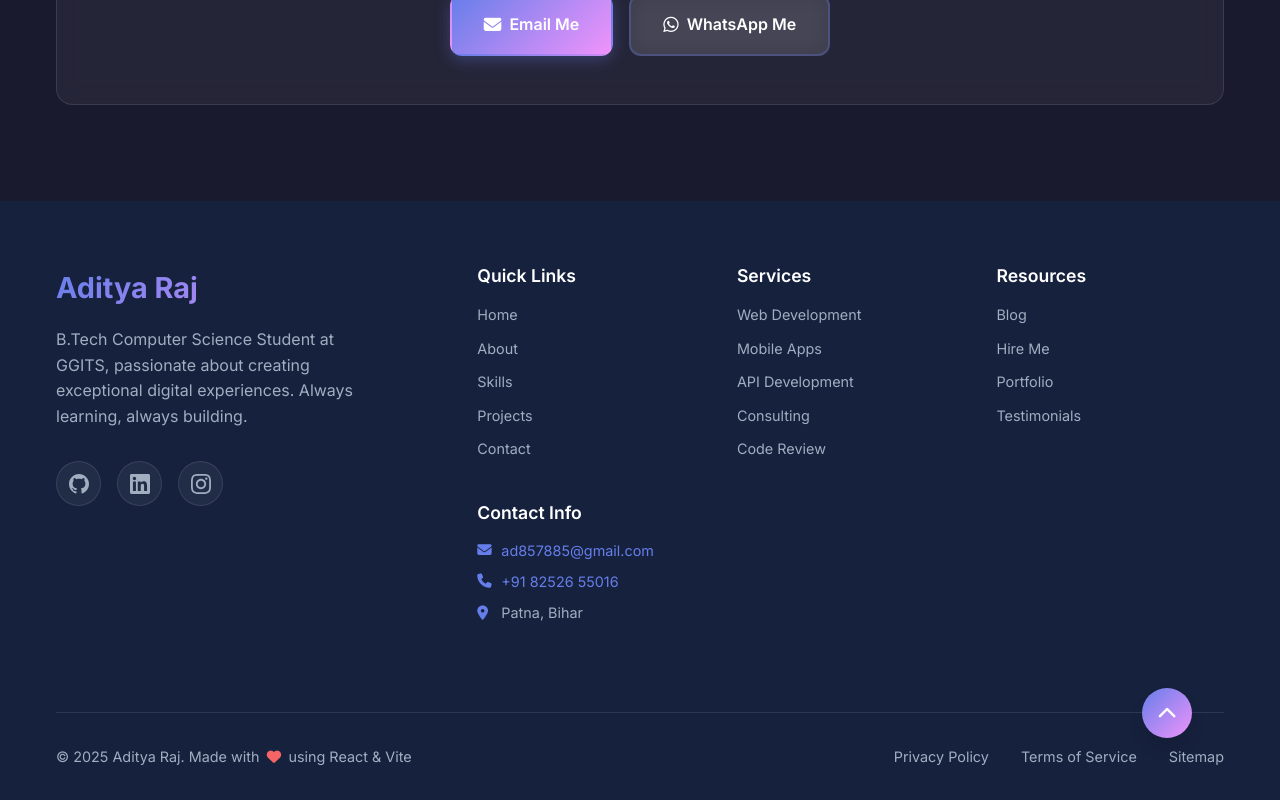
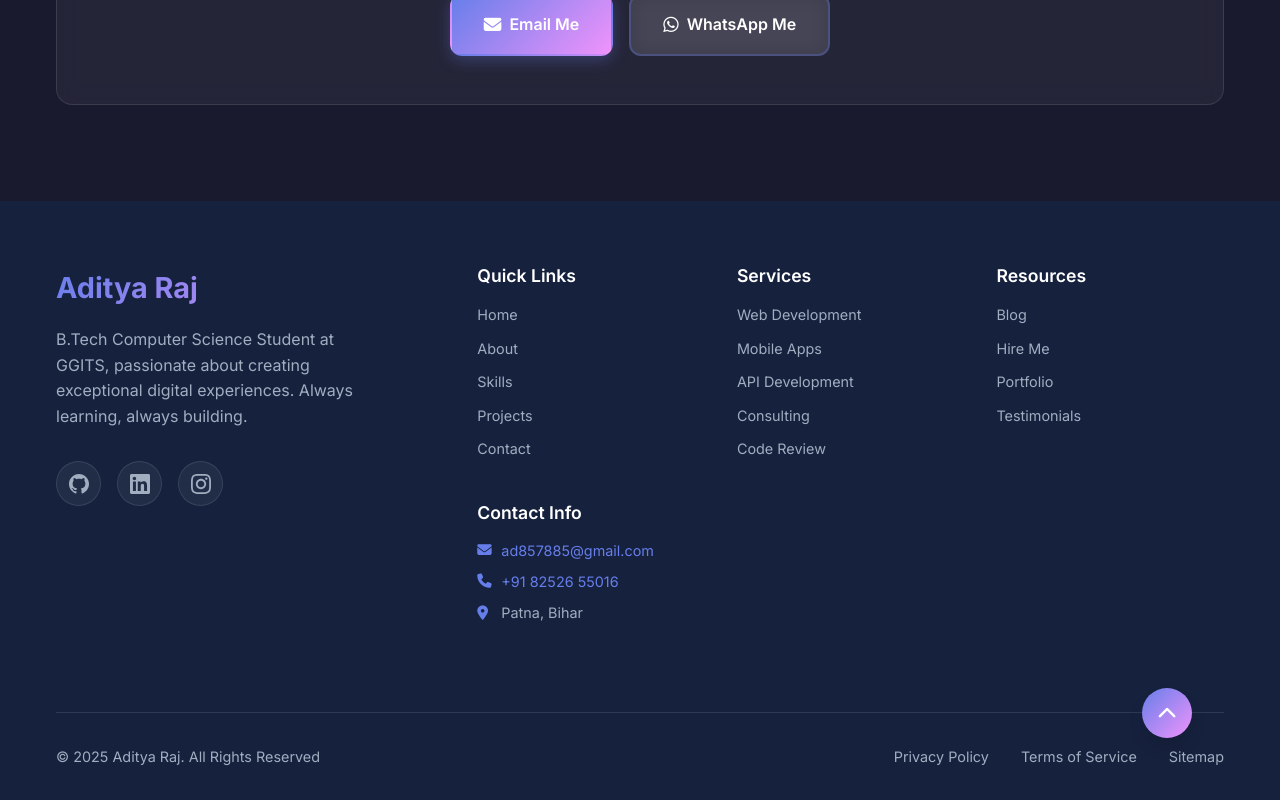
Before and after one commit to aditya1122git/aditya-portfolio, a React (Vite) app: page / in a window 1280 px wide. Shown: the part 8981-9781 px from the top of the page. Built offline with nearby package versions, Linux system fonts and the light colour scheme.

Commit message:
Update Footer.jsx

```diff
--- a/src/components/Footer.jsx
+++ b/src/components/Footer.jsx
@@ -135,7 +135,7 @@
 
         <div className="footer-bottom">
           <div className="footer-bottom-content">            <p className="copyright">
-              © {currentYear} Aditya Raj. Made with <i className="fas fa-heart"></i> using React & Vite
+              © {currentYear} Aditya Raj. All Rights Reserved
             </p>
             <div className="footer-bottom-links">
               <a href="/privacy">Privacy Policy</a>
```
